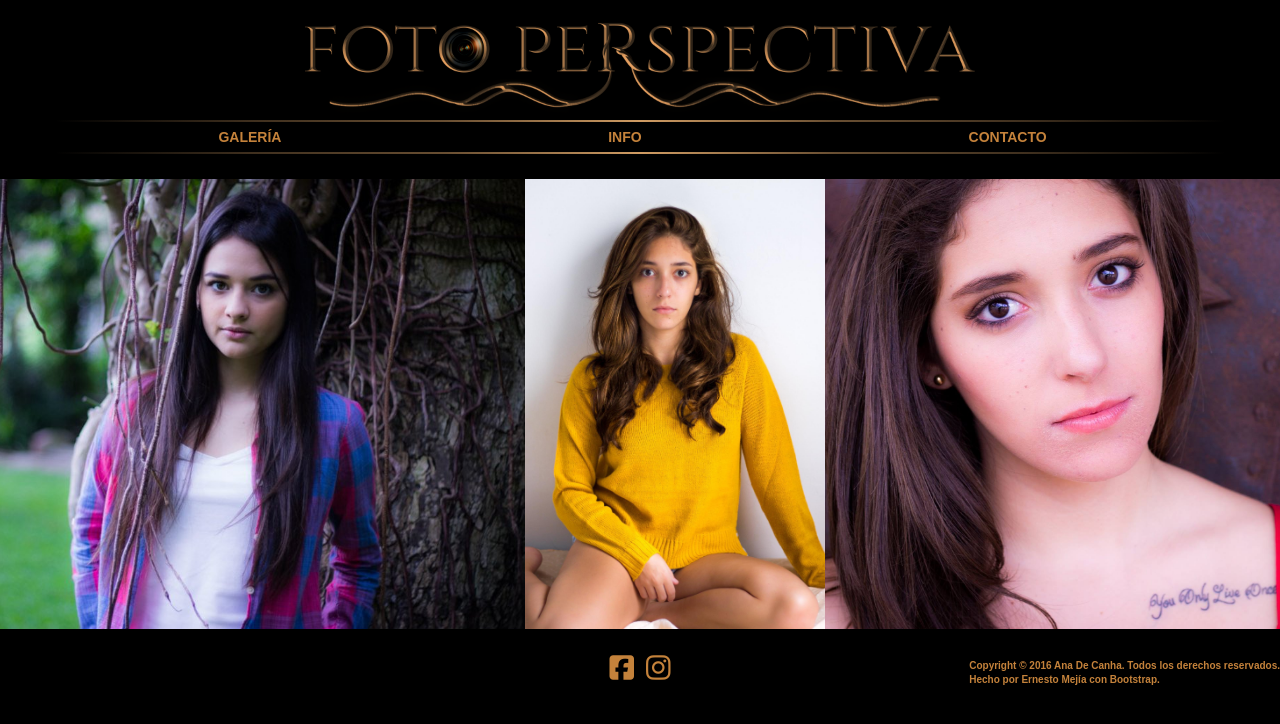
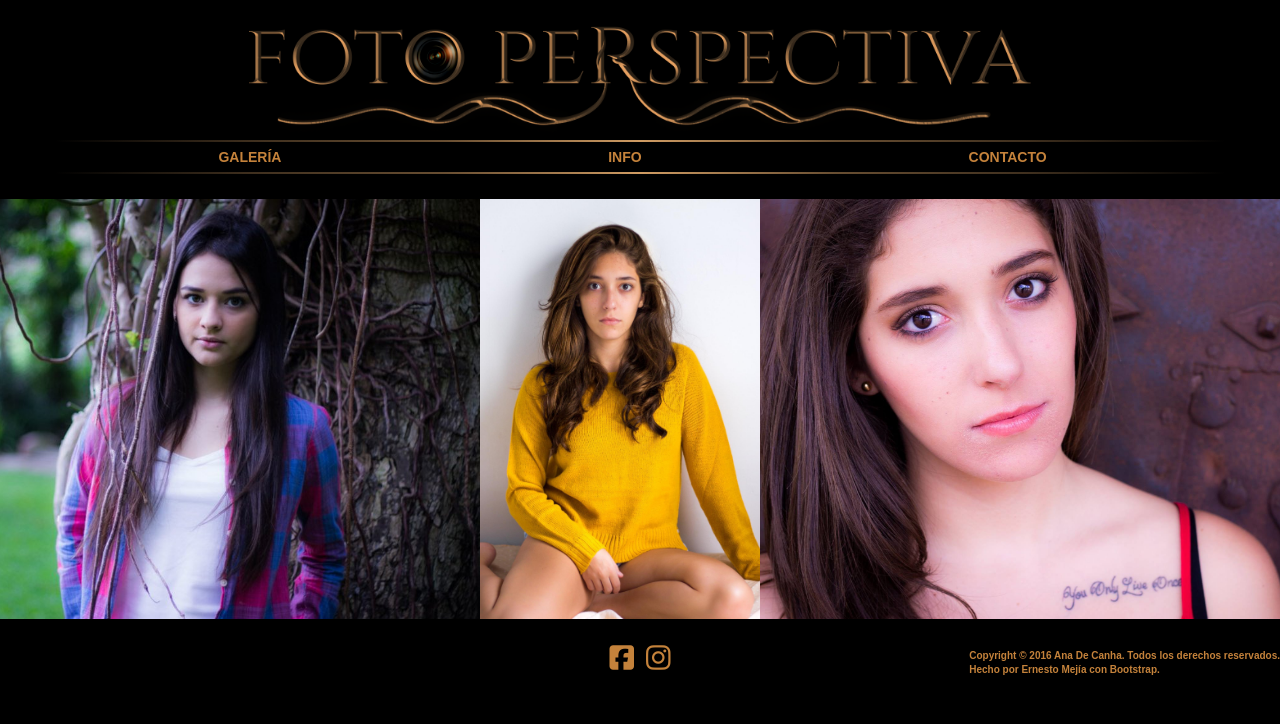
Before and after one commit to egmm/FotoPerspectiva, a plain HTML site: page index.html in a window 1280 px wide. Drawn offline with nearby package versions, Linux system fonts and the light colour scheme; a web font is replaced by a local one.

Commit message:
Acomodando tamaños de logo y slider de imagenes

```diff
--- a/style.css
+++ b/style.css
@@ -1,5 +1,6 @@
 body {
 	background-color: #000000;
+	height: 100%;
 }
 p, h1, a {
 	color: #c4823b;
@@ -7,7 +8,7 @@ p, h1, a {
 	font-weight: bold;
 }
 #logo {
-	height: 120px;
+	height: 140px;
 	max-width: 100%;
 	display: block;
 	margin: auto;
@@ -21,7 +22,7 @@ p, h1, a {
 #fotos {
 	position: relative;
 	width: 100%;
-	height: 450px;
+	height: 420px;
 	overflow-x: hidden;
 }
 #container {
```
